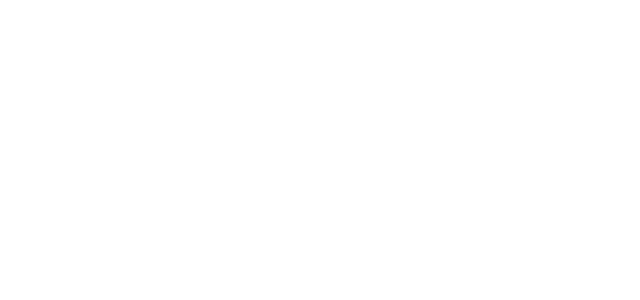
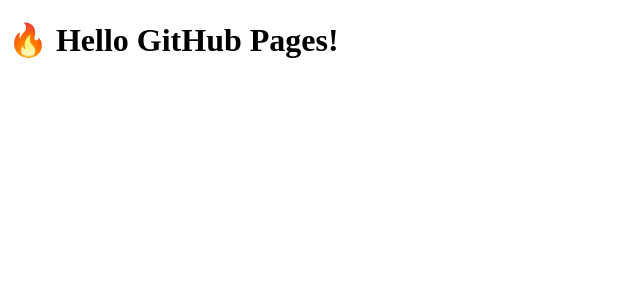
Before and after one commit to nagi1230/blog-project, a React (Create React App) app: page / in a window 1280 px wide. Shown: the top 300 px of the page, without its empty margins (0-640 px from the left). Built offline with nearby package versions, Linux system fonts and the light colour scheme.

Commit message:
test: force hello message

```diff
--- a/src/App.js
+++ b/src/App.js
@@ -21,20 +21,13 @@
 // };
 // export default App;
 
-
 import React from 'react';
-import { BrowserRouter, Route, Routes } from "react-router-dom";
-import Blog from './Portfolio/Blog.jsx';
-import Portfolio from './Portfolio/Portfolio.jsx';
 
 const App = () => {
   return (
-    <BrowserRouter basename="/blog-project">
-      <Routes>
-        <Route path="/" element={<Portfolio />} />
-        <Route path="/blog" element={<Blog />} />
-      </Routes>
-    </BrowserRouter>
+    <div>
+      <h1>🔥 Hello GitHub Pages!</h1>
+    </div>
   );
 };
 
```
